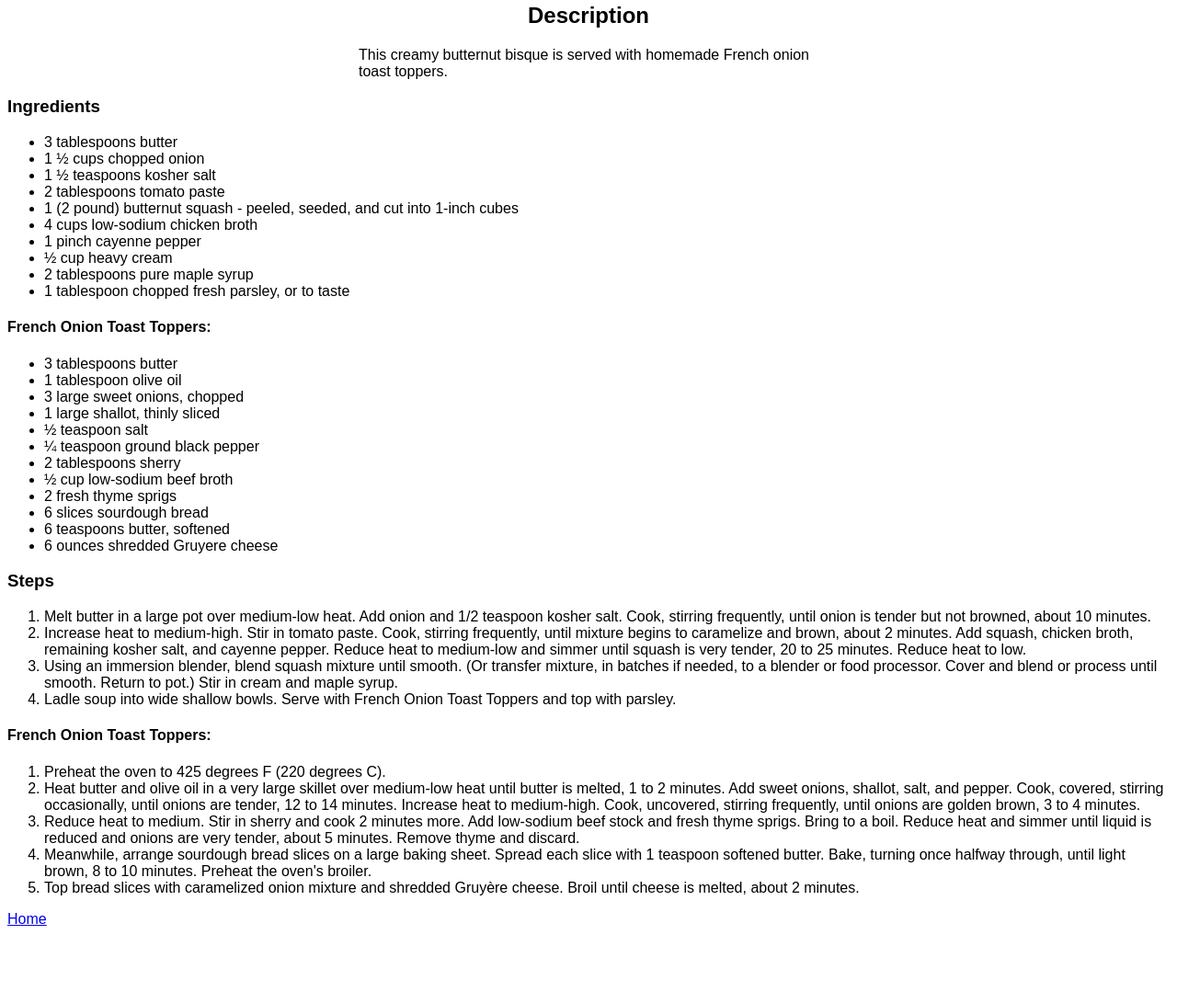
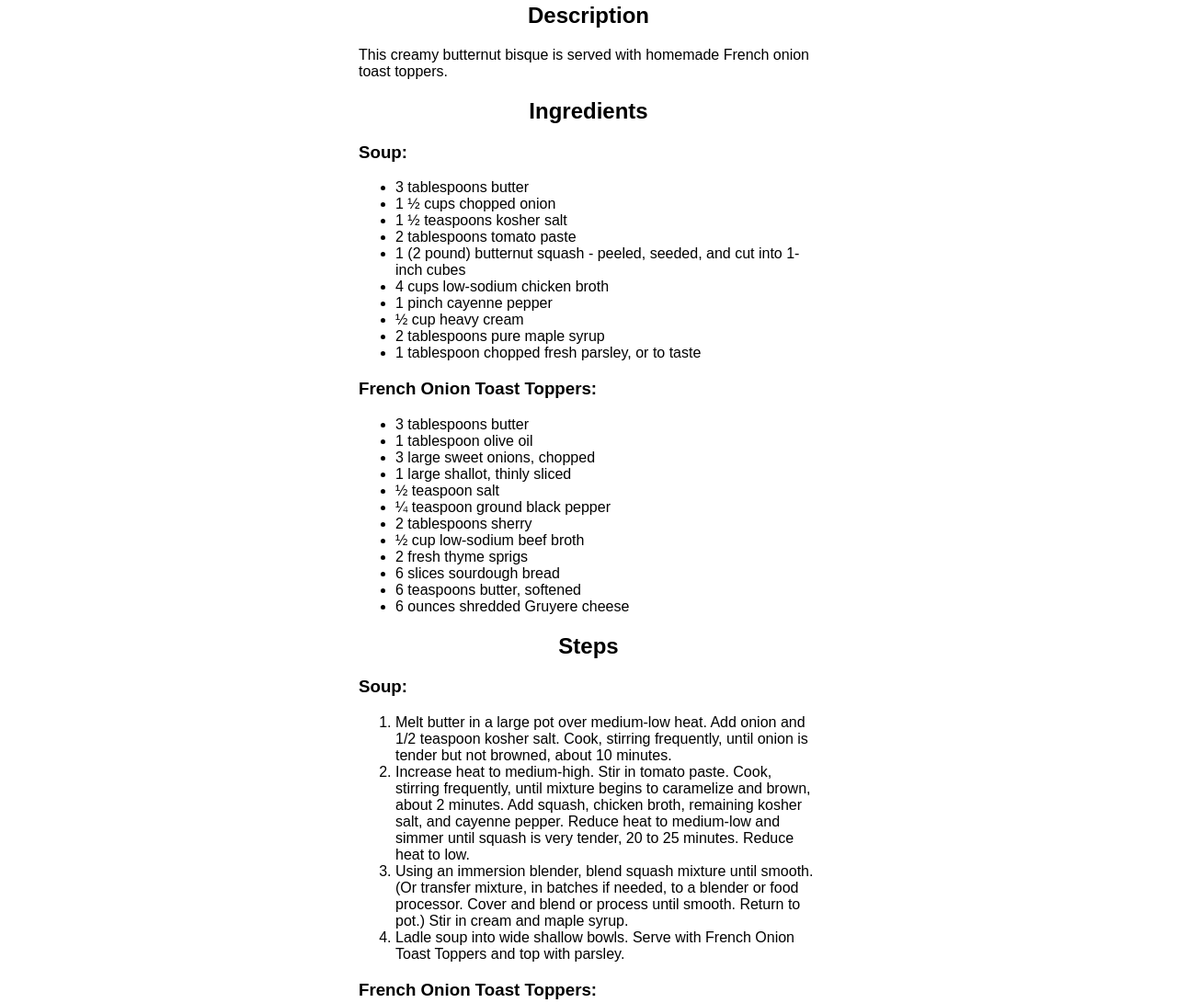
Before and after one commit to DanArcos/odin-recipes, a plain HTML site: page butternut_bisque.html in a window 1280 px wide. Shown: the part 659-1750 px from the top of the page at 92% size. Before the commit the page ends 1676 px from the top, so only its background shows below. Drawn offline with Linux system fonts and the light colour scheme.

Commit message:
Added style to French soup page.

```diff
--- a/butternut_bisque.html
+++ b/butternut_bisque.html
@@ -16,8 +16,11 @@
     </div>
 
 
-    <h3>Ingredients</h3>
+    <div class="ingredients">
 
+        <h2>Ingredients</h2>
+
+        <h3>Soup:</h3>
         <ul>
             <li>3 tablespoons butter</li>
             <li>1 ½ cups chopped onion</li>
@@ -31,7 +34,7 @@
             <li>1 tablespoon chopped fresh parsley, or to taste</li>
         </ul>
 
-    <h4>French Onion Toast Toppers:</h4>
+        <h3>French Onion Toast Toppers:</h3>
         <ul>
             <li>3 tablespoons butter</li>
             <li>1 tablespoon olive oil</li>
@@ -48,7 +51,13 @@
 
         </ul>
 
-    <h3>Steps</h3>
+    </div>
+
+    <div class="steps">
+
+        <h2>Steps</h2>
+
+        <h3>Soup:</h3>
 
         <ol>
             <li>Melt butter in a large pot over medium-low heat. Add onion and 1/2 teaspoon kosher salt.
@@ -64,7 +73,7 @@
                 parsley.</li>
         </ol>
 
-    <h4>French Onion Toast Toppers:</h4>
+        <h3>French Onion Toast Toppers:</h3>
         <ol>
             <li>Preheat the oven to 425 degrees F (220 degrees C).</li>
             <li>Heat butter and olive oil in a very large skillet over medium-low heat until butter
@@ -82,7 +91,12 @@
                 until cheese is melted, about 2 minutes.</li>
         </ol>
 
+    </div>
+
+    <div class="home-link">
         <a href="./index.html">Home</a>
+    </div>
+
 
 </body>
 </html>
```
Lines whose indentation alone changed are shown as unchanged.
